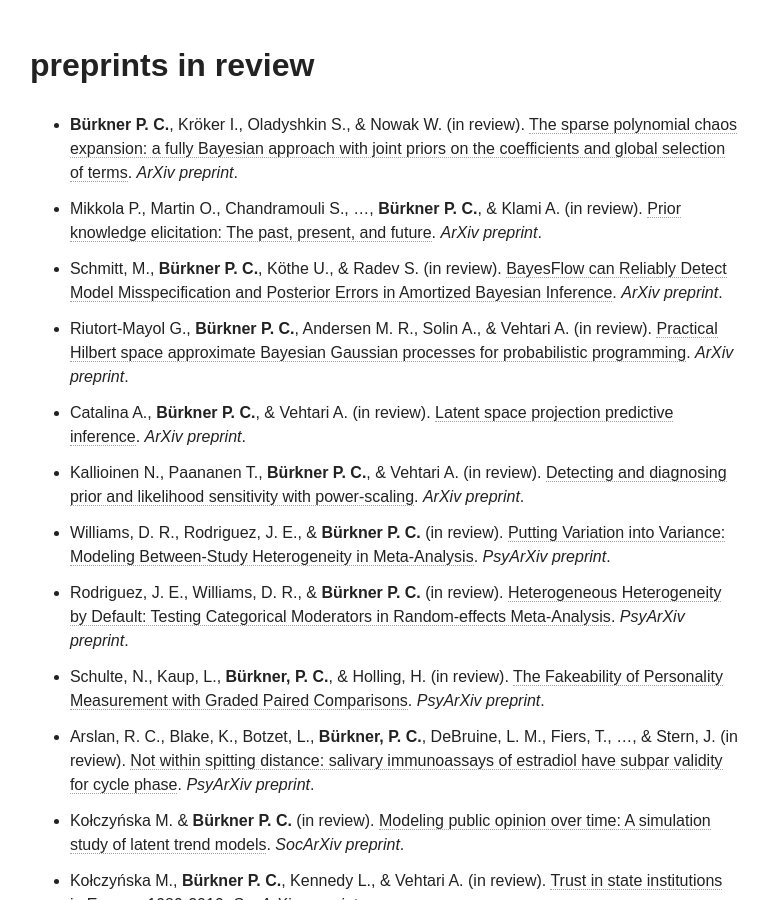
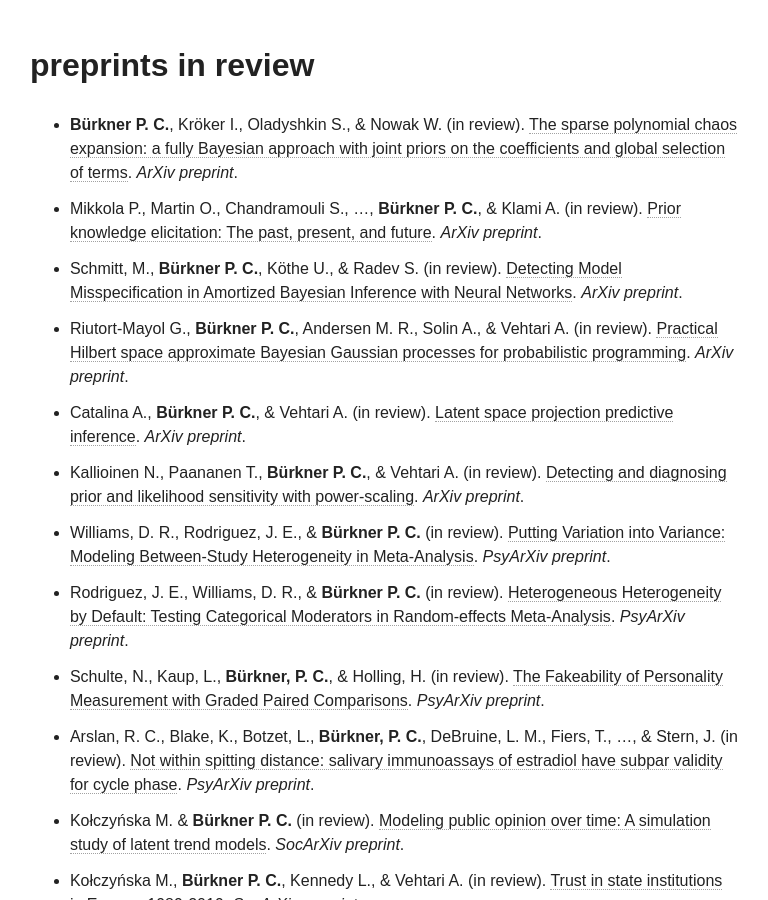
Before and after one commit to paul-buerkner/paul-buerkner.github.io, a Jekyll site: the page built from publications/index.md, in a window 1280 px wide and 900 px high, scrolled down 557 px. Shown: the whole window, without its empty margins (256-1024 px from the left). Built offline with Jekyll 4.4.1, drawn with Linux system fonts in a browser that asks for light colours; nearby versions of some CDN libraries.

Commit message:
change preprint name

```diff
--- a/publications/index.md
+++ b/publications/index.md
@@ -8,7 +8,7 @@ excerpt: "A list of my publications"
 
 * **Bürkner P. C.**, Kröker I., Oladyshkin S., & Nowak W. (in review). [The sparse polynomial chaos expansion: a fully Bayesian approach with joint priors on the coefficients and global selection of terms](https://arxiv.org/abs/2204.06043). *ArXiv preprint*.
 * Mikkola P., Martin O., Chandramouli S., ..., **Bürkner P. C.**, & Klami A. (in review). [Prior knowledge elicitation: The past, present, and future](https://arxiv.org/abs/2112.01380). *ArXiv preprint*.
-* Schmitt, M., **Bürkner P. C.**, Köthe U., & Radev S. (in review). [BayesFlow can Reliably Detect Model Misspecification and Posterior Errors in Amortized Bayesian Inference](https://arxiv.org/abs/2112.08866). *ArXiv preprint*.
+* Schmitt, M., **Bürkner P. C.**, Köthe U., & Radev S. (in review). [Detecting Model Misspecification in Amortized Bayesian Inference with Neural Networks](https://arxiv.org/abs/2112.08866). *ArXiv preprint*.
 * Riutort-Mayol G., **Bürkner P. C.**, Andersen M. R., Solin A., & Vehtari A. (in review). [Practical Hilbert space approximate Bayesian Gaussian processes for probabilistic programming](http://arxiv.org/abs/2004.11408). *ArXiv preprint*.
 * Catalina A., **Bürkner P. C.**, & Vehtari A. (in review). [Latent space projection predictive inference](https://arxiv.org/abs/2109.04702). *ArXiv preprint*.
 * Kallioinen N., Paananen T., **Bürkner P. C.**, & Vehtari A. (in review). [Detecting and diagnosing prior and likelihood sensitivity with power-scaling](https://arxiv.org/abs/2107.14054). *ArXiv preprint*.
```
